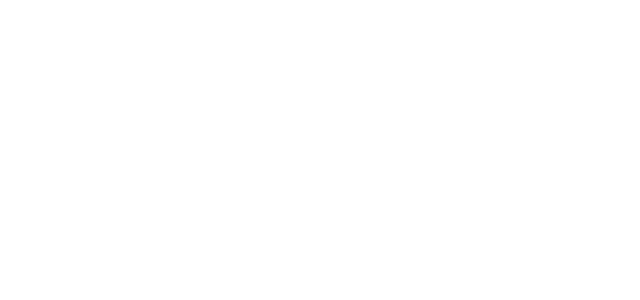
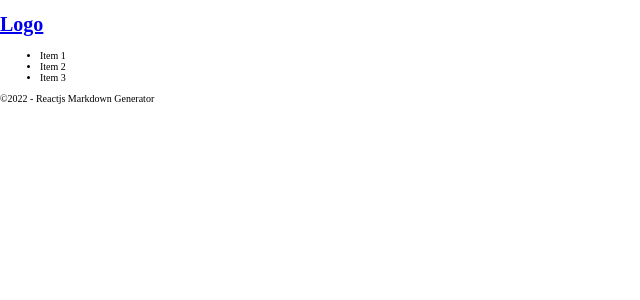
Before and after one commit to maciejpieczarka/reactjs-markdown-editor, a React (Create React App) app: page / in a window 1280 px wide. Shown: the top 300 px of the page, without its empty margins (0-640 px from the left). Built offline with nearby package versions, Linux system fonts and the light colour scheme.

Commit message:
Add dependencies and Create basic structure

```diff
--- a/package.json
+++ b/package.json
@@ -2,7 +2,6 @@
   "name": "reactjs-markdown-generator",
   "description": "React.js Markdown Generator",
   "main": "index.js",
-  "devDependencies": {},
   "keywords": [],
   "contributors": [
     "Maciej Pieczarka",
@@ -12,11 +11,13 @@
   "version": "0.1.0",
   "private": true,
   "dependencies": {
+    "@heroicons/react": "^1.0.6",
     "@testing-library/jest-dom": "^5.16.4",
     "@testing-library/react": "^12.1.4",
     "@testing-library/user-event": "^13.5.0",
     "react": "^18.0.0",
     "react-dom": "^18.0.0",
+    "react-router-dom": "^6.3.0",
     "react-scripts": "5.0.0",
     "web-vitals": "^2.1.4"
   },
--- a/src/App.js
+++ b/src/App.js
@@ -1,11 +1,13 @@
 import React from "react";
+
+import Navbar from "./components/Navbar/Navbar";
+import Footer from "./components/Footer/Footer";
 
 function App() {
   return (
     <div className="App">
-      {/* <Component 1/>
-      <Component 2/>
-      <Component 3/> */}
+      <Navbar/>
+      <Footer/>
     </div>
   );
 }
--- /dev/null
+++ b/src/components/Footer/Footer.jsx
@@ -0,0 +1,11 @@
+import React from 'react';
+
+import './footer.css';
+
+const Footer = () => {
+  return (
+    <footer>&copy;2022 - Reactjs Markdown Generator</footer>
+  )
+}
+
+export default Footer;
--- /dev/null
+++ b/src/components/Navbar/Navbar.jsx
@@ -0,0 +1,23 @@
+import React from "react";
+import { Link } from "react-router-dom";
+
+import "./navbar.css";
+
+const Navbar = () => {
+  return (
+    <header>
+      <Link to="/">
+        <h1>Logo</h1>
+      </Link>
+      <nav>
+        <ul>
+          <li>Item 1</li>
+          <li>Item 2</li>
+          <li>Item 3</li>
+        </ul>
+      </nav>
+    </header>
+  );
+};
+
+export default Navbar;
--- a/src/index.js
+++ b/src/index.js
@@ -1,8 +1,9 @@
 import React from 'react';
 import { createRoot } from 'react-dom/client';
+import { BrowserRouter as Router } from 'react-router-dom';
 import './index.css';
 import App from './App';
 
 const container = document.getElementById('root');
 const root = createRoot(container);
-root.render(<App />);
+root.render(<Router><App /></Router>);
```
Also changed, not shown: src/components/Footer/footer.css (added), src/components/Navbar/navbar.css (added), 2 other files (tests, documents, lock files or other folders).
